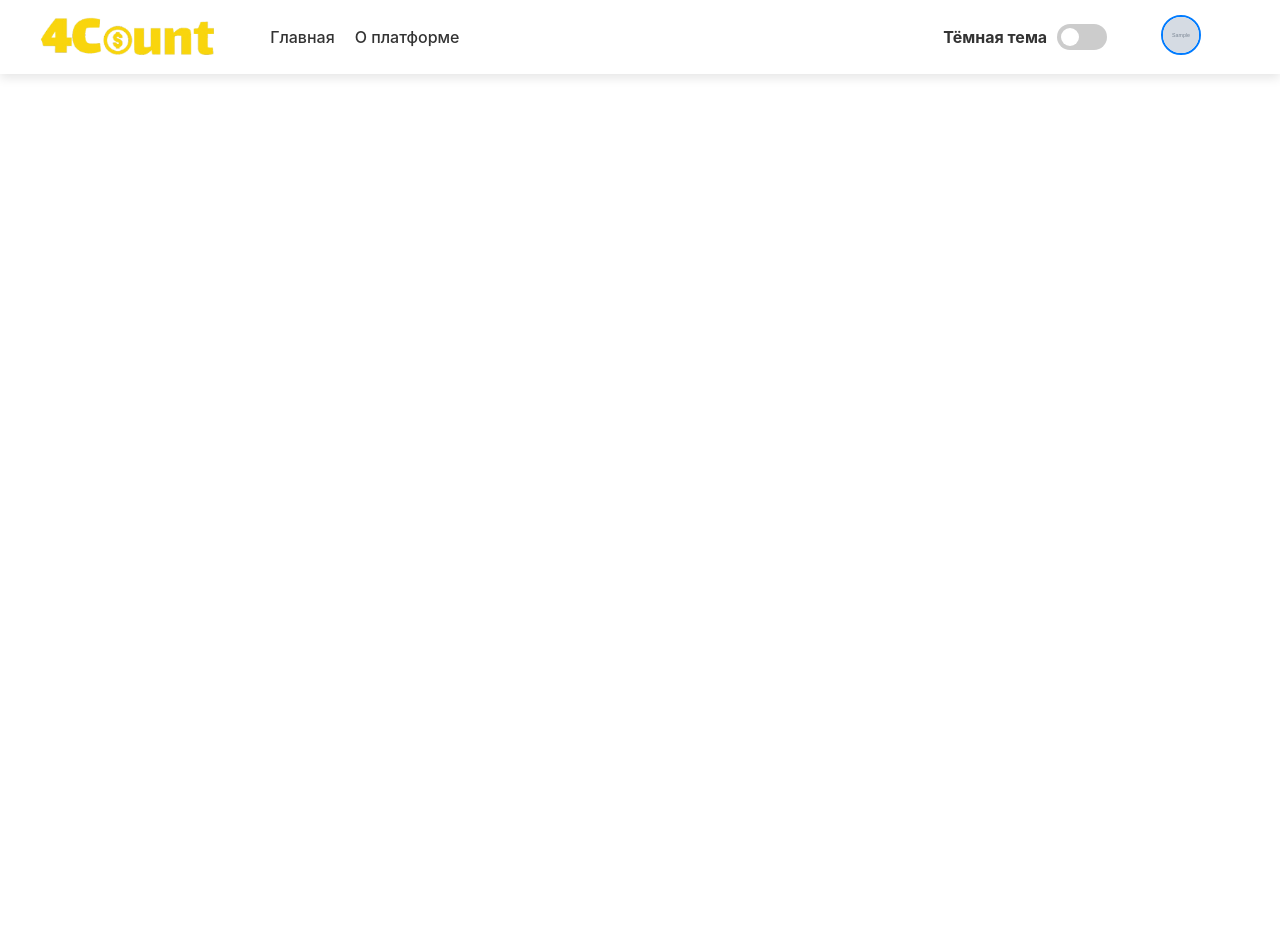
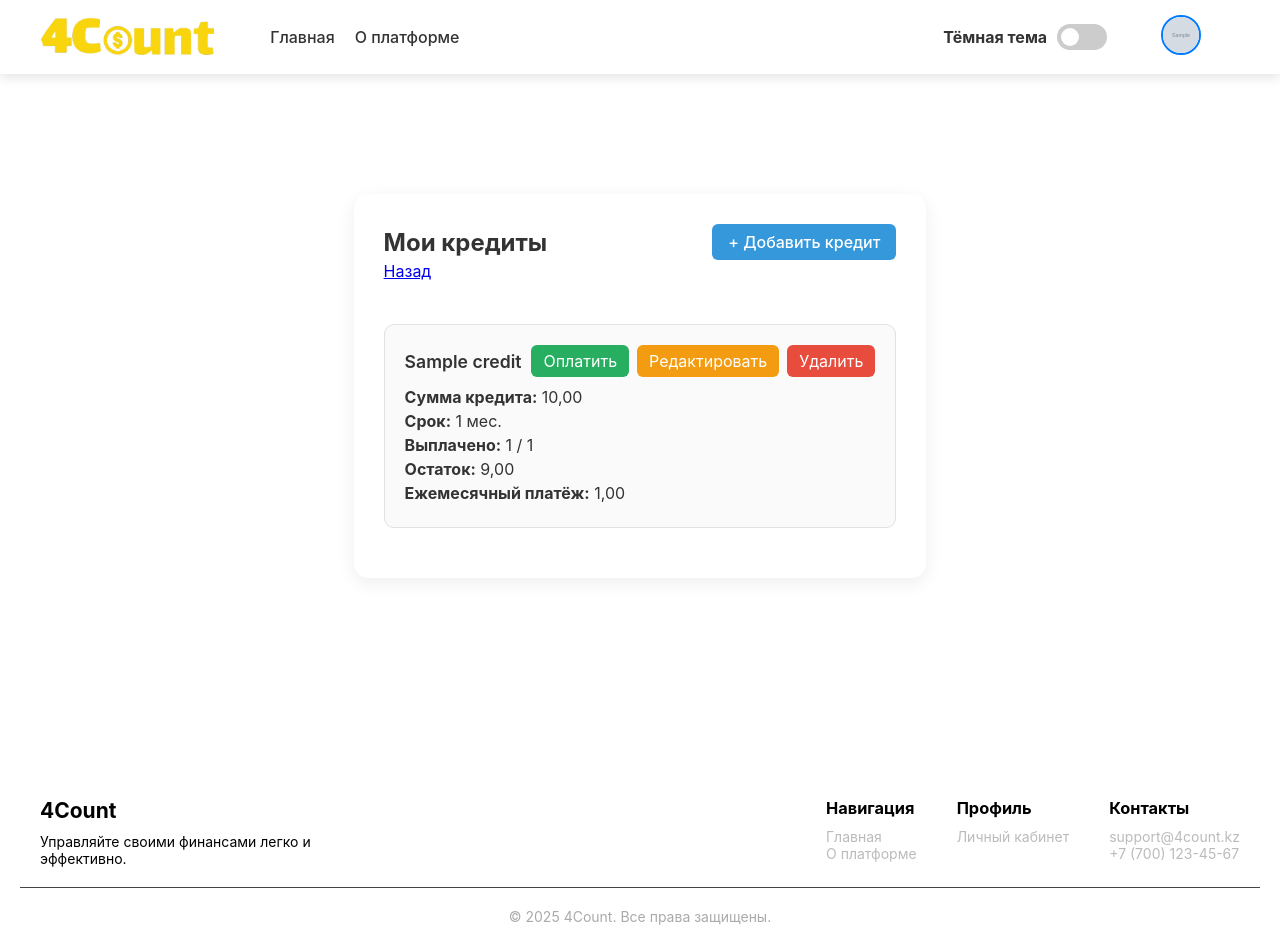
Before and after one commit to DaniAlchan01/project, a Django app: page /source/credits/ in a window 1280 px wide. Before the commit the page ends 78 px from the top, so only its background shows below. Run offline with Django 5.2, Linux system fonts and the light colour scheme; a user stored in the database is signed in; tables that the repository leaves empty hold one stand-in row (values such as "Sample post"); grey boxes marked "Sample" are stand-in pictures; some libraries are stand-ins or nearby versions.

Commit message:
Добавил кредиты и все прилегающие к ним функции

```diff
--- a/SourceProg/forms.py
+++ b/SourceProg/forms.py
@@ -1,5 +1,5 @@
 from django import forms
-from .models import Category, Expense
+from .models import Category, Expense, Credit
 
 
 class CategoryForm(forms.ModelForm):
@@ -42,3 +42,16 @@ class ExpenseEditForm(forms.ModelForm):
         if amount <= 0:
             raise forms.ValidationError('Сумма расхода должна быть положительной.')
         return amount
+
+class CreditForm(forms.ModelForm):
+    class Meta:
+        model = Credit
+        fields = ['name', 'amount', 'interest_rate', 'term_months', 'monthly_payment', 'start_date']
+        labels = {
+            'name': 'Название кредита',
+            'amount': 'Сумма кредита',
+            'interest_rate': 'Процентная ставка (%)',
+            'term_months': 'Срок (в месяцах)',
+            'monthly_payment': 'Ежемесячный платёж',
+            'start_date': 'Дата начала',
+        }
--- a/SourceProg/urls.py
+++ b/SourceProg/urls.py
@@ -14,6 +14,10 @@ urlpatterns = [
     path('delete-expense/<int:expense_id>/', views.delete_expense,name='delete_expense'),
 
     path('credits/', views.credits_view, name='credits'),
+    path('credits/<int:credit_id>/pay/', views.pay_credit_view, name='pay_credit'),
+    path('credits/<int:credit_id>/edit/', views.edit_credit_view, name='edit_credit'),
+    path('credits/<int:credit_id>/delete/', views.delete_credit_view, name='delete_credit'),
+
     path('debts/', views.debts_view, name='debts'),
 
     path('expense-chart/', views.expense_chart_view, name='expense_chart'),
--- a/SourceProg/views.py
+++ b/SourceProg/views.py
@@ -2,10 +2,12 @@ from django.contrib import messages
 from django.http import HttpResponseForbidden
 from django.shortcuts import render, redirect, get_object_or_404
 from django.contrib.auth.decorators import login_required
-from .models import Category, Expense
-from .forms import ExpenseForm, CategoryForm, ExpenseEditForm
+from .models import Category, Expense, Credit, CreditPayment
+from .forms import ExpenseForm, CategoryForm, ExpenseEditForm, CreditForm
 from django.db.models import Q
 from django.core.paginator import Paginator
+from django.utils.timezone import now
+from decimal import Decimal
 
 @login_required
 def add_expense_view(request):
@@ -170,7 +172,91 @@ def delete_expense(request, expense_id):
 
 @login_required
 def credits_view(request):
-    return render(request, 'sourceprog/credits.html')
+    credits = Credit.objects.filter(user=request.user)
+    credit_data = []
+    for credit in credits:
+        paid_count = credit.payments.count()
+        paid_sum = credit.monthly_payment * paid_count
+        remaining = credit.amount - paid_sum
+        last_payment = credit.payments.last()
+        paid_this_month = last_payment and last_payment.payment_date.year == now().year and last_payment.payment_date.month == now().month
+
+        credit_data.append({
+            'credit': credit,
+            'paid_count': paid_count,
+            'paid_sum': paid_sum,
+            'remaining': remaining,
+            'paid_this_month': paid_this_month
+        })
+
+    form = CreditForm()
+    if request.method == 'POST':
+        form = CreditForm(request.POST)
+        if form.is_valid():
+            credit = form.save(commit=False)
+            credit.user = request.user
+            credit.save()
+            messages.success(request, 'Кредит успешно добавлен!')
+            return redirect('SourceProg:credits')
+        else:
+            messages.error(request, 'Форма содержит ошибки.')
+
+    return render(request, 'sourceprog/credits.html', {
+        'credit_form': form,
+        'credits_data': credit_data,
+    })
+
+@login_required
+def pay_credit_view(request, credit_id):
+    credit = get_object_or_404(Credit, id=credit_id, user=request.user)
+
+    today = now().date()
+    already_paid = credit.payments.filter(
+        payment_date__year=today.year,
+        payment_date__month=today.month
+    ).exists()
+
+    if already_paid:
+        messages.info(request, 'Вы уже оплатили кредит в этом месяце.')
+    else:
+        CreditPayment.objects.create(credit=credit)
+        messages.success(request, 'Оплата за этот месяц успешно зафиксирована.')
+
+    return redirect('SourceProg:credits')
+
+@login_required
+def edit_credit_view(request, credit_id):
+    credit = get_object_or_404(Credit, id=credit_id, user=request.user)
+
+    if request.method == 'POST':
+        form = CreditForm(request.POST, instance=credit)
+        if form.is_valid():
+            form.save()
+            messages.success(request, 'Кредит успешно обновлён.')
+            return redirect('SourceProg:credits')
+        else:
+            messages.error(request, 'Ошибка в форме.')
+    else:
+        form = CreditForm(instance=credit)
+
+    return render(request, 'sourceprog/edit_credit.html', {
+        'form': form,
+        'credit': credit
+    })
+
+@login_required
+def delete_credit_view(request, credit_id):
+    credit = get_object_or_404(Credit, id=credit_id, user=request.user)
+
+    if request.method == 'POST':
+        credit.delete()
+        messages.success(request, 'Кредит успешно удалён.')
+        return redirect('SourceProg:credits')
+
+    return render(request, 'sourceprog/delete_credit_confirm.html', {
+        'credit': credit
+    })
+
 
 @login_required
 def debts_view(request):
--- /dev/null
+++ b/static/css/credits.css
@@ -0,0 +1,137 @@
+.credits-container {
+    max-width: 900px;
+    margin: 40px auto;
+    padding: 30px;
+    background: #fff;
+    border-radius: 14px;
+    box-shadow: 0 5px 18px rgba(0,0,0,0.07);
+    font-family: 'Segoe UI', sans-serif;
+}
+
+.header-bar {
+    display: flex;
+    justify-content: space-between;
+    align-items: center;
+}
+
+.btn-add {
+    background-color: #3498db;
+    color: white;
+    padding: 8px 16px;
+    border-radius: 6px;
+    text-decoration: none;
+    font-weight: 500;
+}
+
+.add-credit-form {
+    background-color: #f4f6f8;
+    padding: 20px;
+    border-radius: 10px;
+    margin: 25px 0;
+    border: 1px solid #dcdde1;
+}
+
+.btn-submit {
+    background-color: #2ecc71;
+    color: white;
+    border: none;
+    padding: 10px 20px;
+    border-radius: 6px;
+    cursor: pointer;
+    font-weight: 500;
+}
+
+.credit-list {
+    margin-top: 20px;
+}
+
+.credit-card {
+    border: 1px solid #e1e1e1;
+    border-radius: 10px;
+    padding: 20px;
+    margin-bottom: 20px;
+    background-color: #fafafa;
+}
+
+.credit-header {
+    display: flex;
+    justify-content: space-between;
+    align-items: center;
+    flex-wrap: wrap;
+    gap: 10px;
+    margin-bottom: 10px;
+}
+
+.credit-body p {
+    margin: 4px 0;
+}
+
+.badge.paid {
+    background-color: #27ae60;
+    color: white;
+    padding: 5px 10px;
+    border-radius: 6px;
+}
+
+.btn-pay {
+    background-color: #2980b9;
+    color: white;
+    padding: 6px 14px;
+    border-radius: 6px;
+    text-decoration: none;
+}
+.add-credit-form {
+    background-color: #f4f6f8;
+    padding: 0 20px;
+    border-radius: 10px;
+    margin: 20px 0;
+    border: 1px solid #dcdde1;
+    overflow: hidden;
+    max-height: 0;
+    opacity: 0;
+    transition: max-height 0.5s ease, opacity 0.4s ease;
+}
+
+.add-credit-form.active {
+    padding: 20px;
+    max-height: 1000px;
+    opacity: 1;
+}
+.credit-title {
+    font-size: 1.1em;
+    font-weight: 600;
+}
+
+.credit-actions {
+    display: flex;
+    gap: 8px;
+    flex-wrap: wrap;
+}
+
+.btn-pay {
+    background-color: #27ae60;
+    color: white;
+    padding: 6px 12px;
+    border-radius: 6px;
+    text-decoration: none;
+}
+
+.btn-edit {
+    background-color: #f39c12;
+    color: white;
+    padding: 6px 12px;
+    border-radius: 6px;
+    text-decoration: none;
+}
+
+.btn-delete {
+    background-color: #e74c3c;
+    color: white;
+    padding: 6px 12px;
+    border-radius: 6px;
+    text-decoration: none;
+}
+
+.btn-pay:hover { background-color: #1e8449; }
+.btn-edit:hover { background-color: #d68910; }
+.btn-delete:hover { background-color: #c0392b; }
--- a/static/css/homestyle.css
+++ b/static/css/homestyle.css
@@ -236,3 +236,59 @@ body.dark-theme .nav-center a,
 body.dark-theme .nav-right a {
     color: #fff;
 }
+
+.footer {
+    background-color: #ffffff;
+    color: #000000;
+    padding: 40px 20px 20px;
+    margin-top: 60px;
+    font-size: 14px;
+}
+
+.footer-container {
+    display: flex;
+    flex-wrap: wrap;
+    justify-content: space-between;
+    max-width: 1200px;
+    margin: 0 auto;
+}
+
+.footer-brand {
+    max-width: 300px;
+}
+
+.footer-brand h2 {
+    margin-bottom: 10px;
+}
+
+.footer-links {
+    display: flex;
+    gap: 40px;
+    flex-wrap: wrap;
+}
+
+.footer-links h3 {
+    margin-bottom: 10px;
+}
+
+.footer-links ul {
+    list-style: none;
+    padding: 0;
+}
+
+.footer-links a {
+    color: #bbb;
+    text-decoration: none;
+}
+
+.footer-links a:hover {
+    text-decoration: underline;
+}
+
+.footer-bottom {
+    text-align: center;
+    padding-top: 20px;
+    border-top: 1px solid #444;
+    margin-top: 20px;
+    color: #aaa;
+}
--- a/templates/base.html
+++ b/templates/base.html
@@ -7,6 +7,7 @@
     <meta name="description" content="Управляйте своими расходами и финансами с удобной платформой учета трат.">
     <title>{% block title %}Мой сайт{% endblock %}</title>
     <link rel="stylesheet" href="{% static 'css/homestyle.css' %}">
+    <link rel="icon" href="{% static 'img/icon.ico' %}">
     <!-- Добавляем блок для дополнительных стилей -->
     {% block extra_css %}{% endblock %}
 </head>
@@ -68,6 +69,48 @@
         </div>
     {% endif %}
 
+    {% block footer %}
+<footer class="footer">
+    <div class="footer-container">
+        <div class="footer-brand">
+            <h2>4Count</h2>
+            <p>Управляйте своими финансами легко и эффективно.</p>
+        </div>
+
+        <div class="footer-links">
+            <div>
+                <h3>Навигация</h3>
+                <ul>
+                    <li><a href="{% url 'main:home' %}">Главная</a></li>
+                    <li><a href="{% url 'main:about' %}">О платформе</a></li>
+                </ul>
+            </div>
+            <div>
+                <h3>Профиль</h3>
+                <ul>
+                    {% if user.is_authenticated %}
+                        <li><a href="{% url 'main:account' %}">Личный кабинет</a></li>
+                    {% else %}
+                        <li><a href="{% url 'userauth:login' %}">Войти</a></li>
+                    {% endif %}
+                </ul>
+            </div>
+            <div>
+                <h3>Контакты</h3>
+                <ul>
+                    <li><a href="mailto:support@4count.kz">support@4count.kz</a></li>
+                    <li><a href="tel:+77001234567">+7 (700) 123-45-67</a></li>
+                </ul>
+            </div>
+        </div>
+    </div>
+    <div class="footer-bottom">
+        <p>© 2025 4Count. Все права защищены.</p>
+    </div>
+</footer>
+
+    {% endblock %}
+
 
 
     <!-- Подключаем JS -->
--- a/templates/sourceprog/credits.html
+++ b/templates/sourceprog/credits.html
@@ -1,2 +1,64 @@
 {% extends 'base.html' %}
 {% load static %}
+
+{% block content %}
+<link rel="stylesheet" href="{% static 'css/credits.css' %}">
+
+<div class="credits-container">
+    <div class="header-bar">
+        <h2>Мои кредиты</h2>
+        <a href="#" class="btn btn-add" id="toggle-form">+ Добавить кредит</a>
+    </div>
+
+        <a href="{% url 'SourceProg:add_expense' %}">Назад</a>
+
+    <div class="add-credit-form" id="credit-form">
+        <form method="post">
+            {% csrf_token %}
+            {{ credit_form.as_p }}
+            <button type="submit" class="btn btn-submit">Добавить</button>
+        </form>
+    </div>
+
+    <div class="credit-list">
+        {% for item in credits_data %}
+        <div class="credit-card">
+            <div class="credit-header">
+                <div class="credit-title">{{ item.credit.name }}</div>
+                <div class="credit-actions">
+                    {% if item.paid_this_month %}
+                        <span class="badge paid">Оплачено</span>
+                    {% else %}
+                        <a href="{% url 'SourceProg:pay_credit' item.credit.id %}" class="btn btn-pay">Оплатить</a>
+                    {% endif %}
+                    <a href="{% url 'SourceProg:edit_credit' item.credit.id %}" class="btn btn-edit">Редактировать</a>
+                    <a href="{% url 'SourceProg:delete_credit' item.credit.id %}" class="btn btn-delete">Удалить</a>
+                </div>
+            </div>
+
+            <div class="credit-body">
+                <p><strong>Сумма кредита:</strong> {{ item.credit.amount }}</p>
+                <p><strong>Срок:</strong> {{ item.credit.term_months }} мес.</p>
+                <p><strong>Выплачено:</strong> {{ item.paid_count }} / {{ item.credit.term_months }}</p>
+                <p><strong>Остаток:</strong> {{ item.remaining }}</p>
+                <p><strong>Ежемесячный платёж:</strong> {{ item.credit.monthly_payment }}</p>
+            </div>
+        </div>
+        {% empty %}
+        <p>У вас пока нет активных кредитов.</p>
+        {% endfor %}
+    </div>
+</div>
+
+<script>
+document.addEventListener("DOMContentLoaded", function () {
+    const toggleBtn = document.getElementById("toggle-form");
+    const form = document.getElementById("credit-form");
+
+    toggleBtn.addEventListener("click", function (e) {
+        e.preventDefault();
+        form.classList.toggle("active");
+    });
+});
+</script>
+{% endblock %}
```
Also changed, not shown: SourceProg/models.py (+20 -0 lines), static/css/about.css (+43 -0 lines), templates/sourceprog/delete_credit_confirm.html (added, +12 -0 lines), templates/sourceprog/edit_credit.html (added, +14 -0 lines), SourceProg/migrations/0003_credit.py (added), SourceProg/migrations/0004_creditpayment.py (added), static/img/icon.ico (added).
